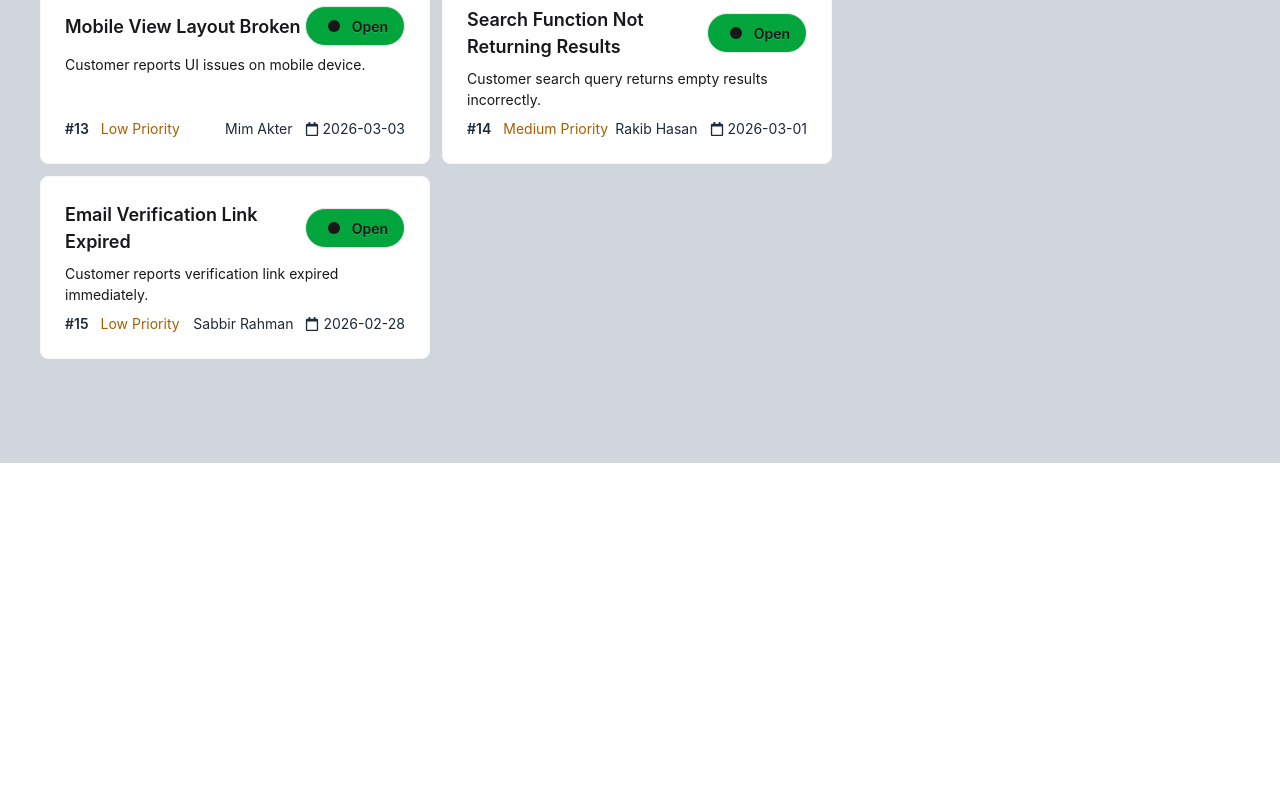
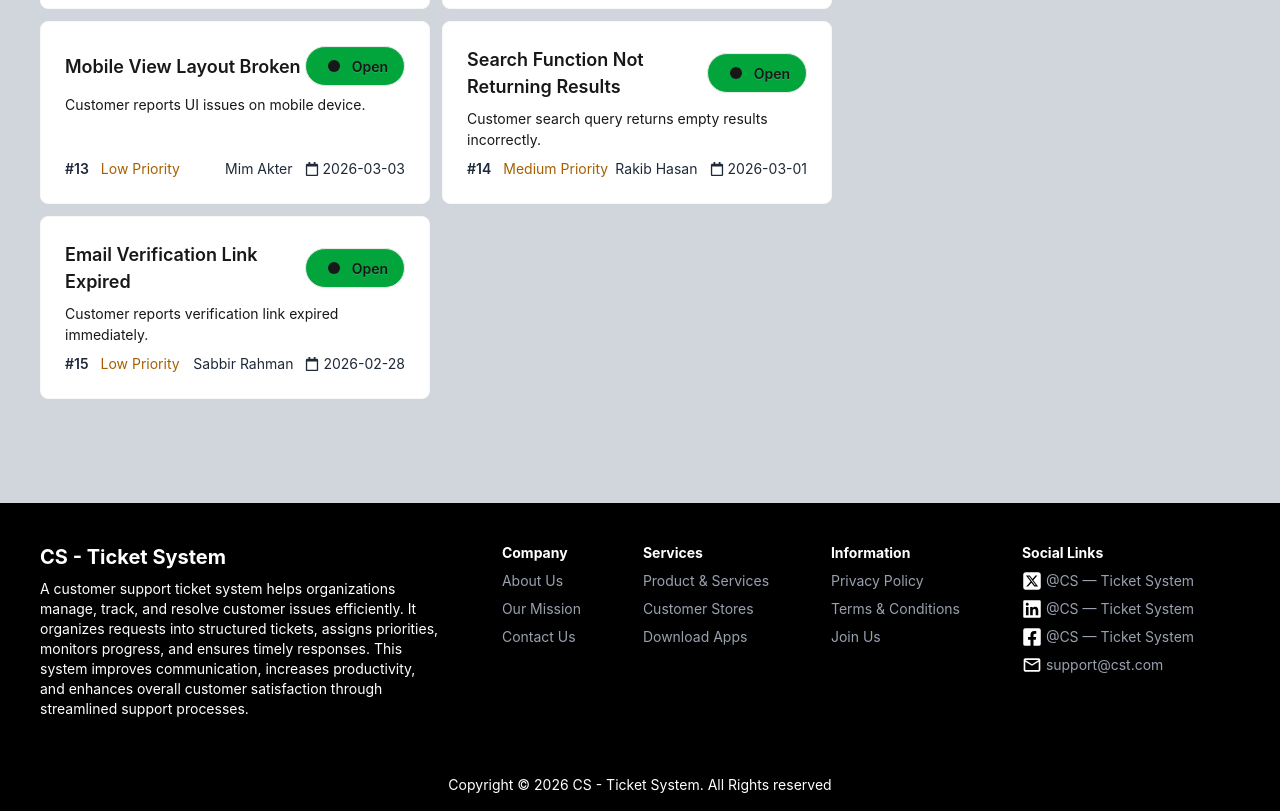
Before and after one commit to Ahana-Nandi-Tultul/CS_Ticket_System, a React (Vite) app: page / in a window 1280 px wide. Shown: the part 1595-2406 px from the top of the page. Before the commit the page ends 2058 px from the top, so only its background shows below. Built offline with nearby package versions, Linux system fonts and the light colour scheme.

Commit message:
add footer

```diff
--- a/src/App.jsx
+++ b/src/App.jsx
@@ -5,6 +5,7 @@ import { Suspense, useState } from "react";
 import { ToastContainer } from 'react-toastify';
 import ResolveTask from "./components/ResolveTask/ResolveTask";
 import ShowCounts from "./components/ShowCounts/ShowCounts";
+import Footer from "./components/Footer/Footer";
 
 const fetchProblemsFunc = async () => {
   const res = await fetch('./problems.json');
@@ -25,7 +26,7 @@ function App() {
       <div className="bg-gray-300 py-20 px-4">
         <ShowCounts inProgressProblems = {inProgressProblems}
         resolveProblems = {resolveProblems}></ShowCounts>
-        <div className="grid grid-cols-1 md:grid-cols-3 gap-6 max-w-[1200px] mx-auto">
+        <div className="grid grid-cols-1 md:grid-cols-3 gap-6 max-w-[1200px] mx-auto mt-10">
           <Suspense fallback={<span className="loading loading-ring loading-xl"></span>}>
 
             <CustomerTickets problemsPromise={problemsPromise}
@@ -48,6 +49,7 @@ function App() {
           <ToastContainer />
         </div>
       </div>
+      <Footer></Footer>
     </>
   )
 }
--- /dev/null
+++ b/src/components/Footer/Footer.jsx
@@ -0,0 +1,52 @@
+import React from 'react';
+import { FaSquareXTwitter } from "react-icons/fa6";
+import { FaLinkedin, FaFacebookSquare } from "react-icons/fa";
+import { MdOutlineEmail } from "react-icons/md";
+
+const Footer = () => {
+    return (
+        <div>
+            <footer className="footer sm:footer-horizontal bg-black text-white text-base-content p-10">
+                <aside className='md:w-[400px]'>
+                    <h3 className='text-xl font-bold'>CS - Ticket System</h3>
+                    <p>
+                        A customer support ticket system helps organizations manage, track, and resolve customer issues efficiently. It organizes requests into structured tickets, assigns priorities, monitors progress, and ensures timely responses. This system improves communication, increases productivity, and enhances overall customer satisfaction through streamlined support processes.
+                    </p>
+                </aside>
+                <nav>
+                    <h6 className=" text-white font-bold"> Company</h6>
+                    <a className="link link-hover text-gray-400">About Us</a>
+                    <a className="link link-hover text-gray-400">Our Mission</a>
+                    <a className="link link-hover text-gray-400">Contact Us</a>
+                </nav>
+                <nav>
+                    <h6 className="text-white font-bold">Services</h6>
+                    <a className="link link-hover text-gray-400">Product & Services</a>
+                    <a className="link link-hover text-gray-400">Customer Stores</a>
+                    <a className="link link-hover text-gray-400">Download Apps</a>
+                </nav>
+                <nav>
+                    <h6 className="text-white font-bold">Information</h6>
+                    <a className="link link-hover text-gray-400">Privacy Policy</a>
+                    <a className="link link-hover text-gray-400">Terms & Conditions</a>
+                    <a className="link link-hover text-gray-400">Join Us</a>
+                </nav>
+                <nav>
+                    <h6 className="text-white font-bold">Social Links</h6>
+                    <a className="link link-hover text-gray-400 flex justify-between items-center gap-1"><FaSquareXTwitter className='text-xl text-white' /><span>@CS — Ticket System</span></a>
+                    <a className="link link-hover text-gray-400 flex justify-between items-center gap-1"><FaLinkedin className='text-xl text-white' /><span>@CS — Ticket System</span></a>
+                    <a className="link link-hover text-gray-400 flex justify-between items-center gap-1"><FaFacebookSquare className='text-xl text-white' /><span>@CS — Ticket System</span></a>
+                    <a className="link link-hover text-gray-400 flex justify-between items-center gap-1"><MdOutlineEmail className='text-xl text-white' /><span>support@cst.com</span></a>
+
+                </nav>
+            </footer>
+            <footer className="footer sm:footer-horizontal footer-center bg-black text-white p-4">
+                <aside>
+                    <p>Copyright © {new Date().getFullYear()} CS - Ticket System. All Rights reserved</p>
+                </aside>
+            </footer>
+        </div>
+    );
+};
+
+export default Footer;
```
